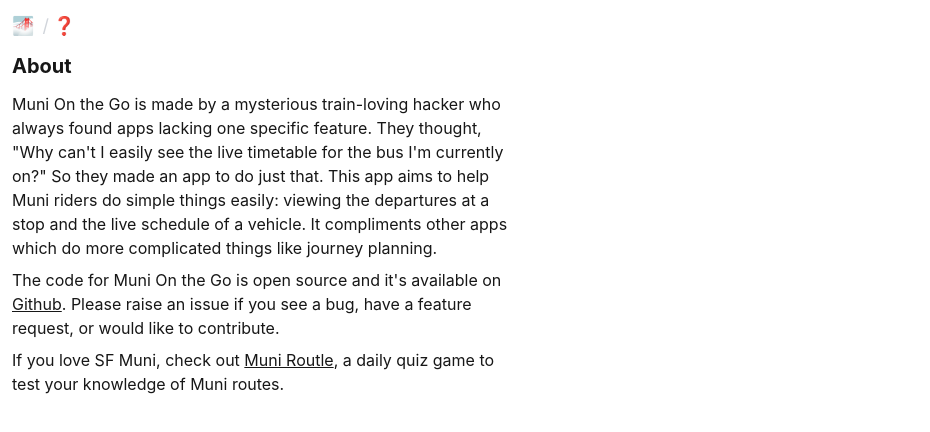
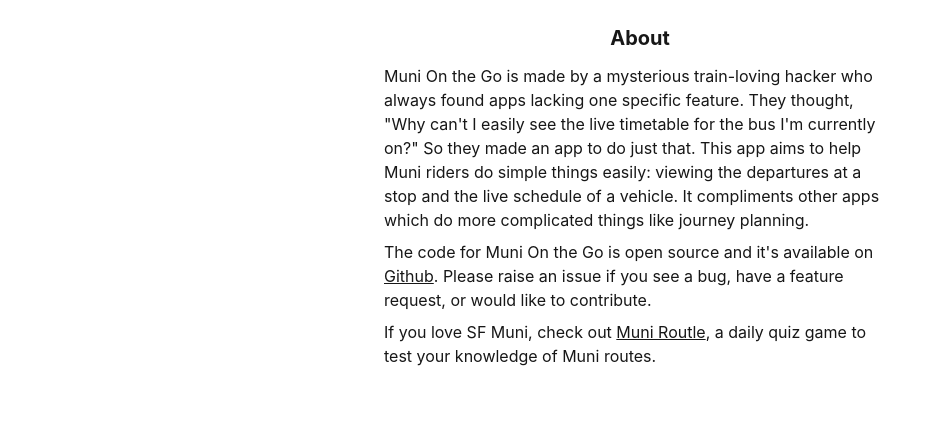
Before and after one commit to djbusstop/muni-on-the-go, a Next.js app: page /about in a window 1280 px wide. Shown: the top 432 px of the page, without its empty margins (0-930 px from the left). Built offline with nearby package versions, Linux system fonts and the light colour scheme.

Commit message:
center about page

```diff
--- a/app/about/page.tsx
+++ b/app/about/page.tsx
@@ -10,15 +10,8 @@
 
 export default async function Page() {
   return (
-    <main className={clsx(["w-full", "flex", "flex-col"])}>
+    <main className={clsx(["w-full", "flex", "flex-col", "items-center"])}>
       <header className="max-w-lg">
-        <Breadcrumbs
-          links={[
-            <span className="-ml-1" key={"b"}>
-              ❓
-            </span>,
-          ]}
-        />
         <div className="flex items-center justify-between mt-3">
           <h1 className="text-xl font-bold">About</h1>
         </div>
```
